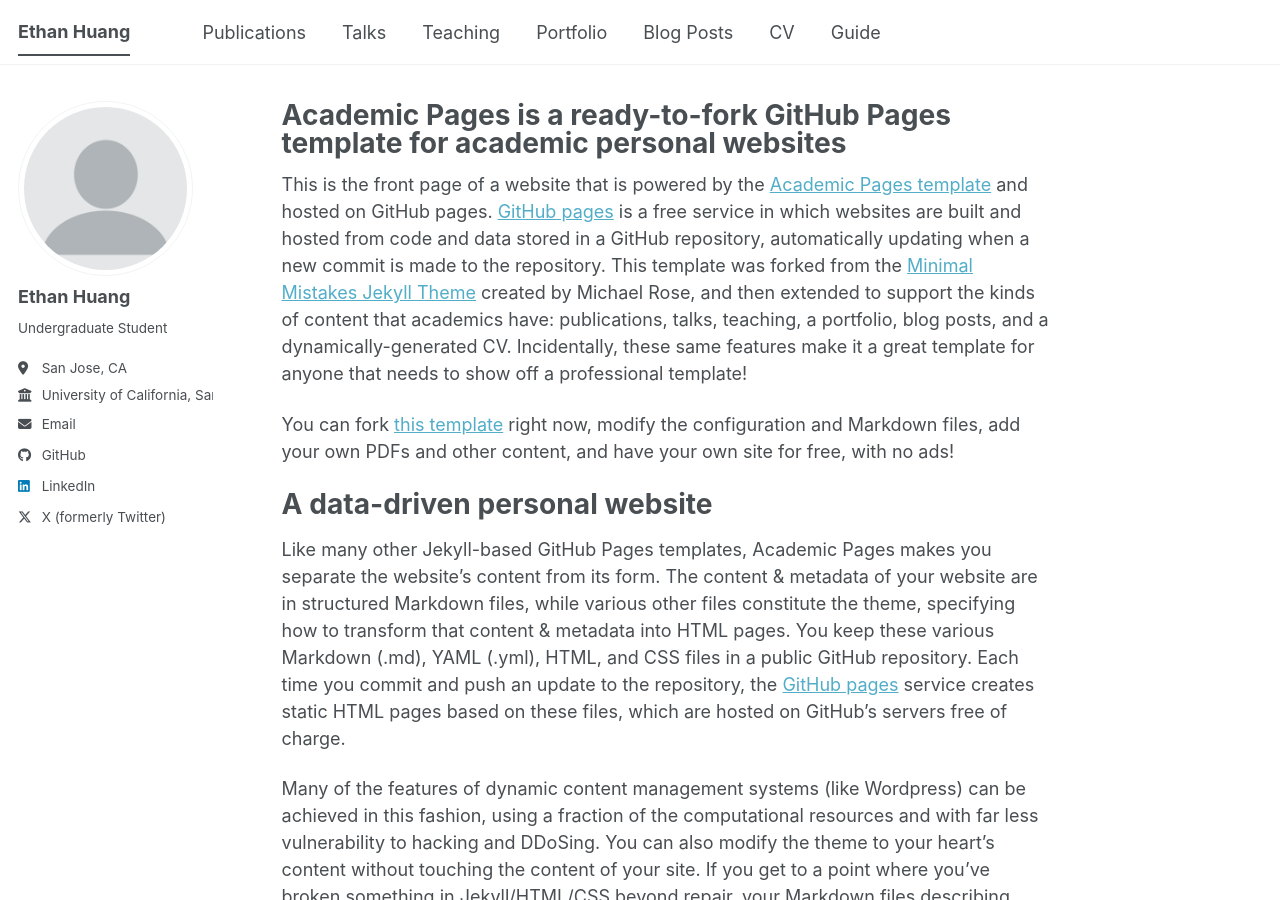
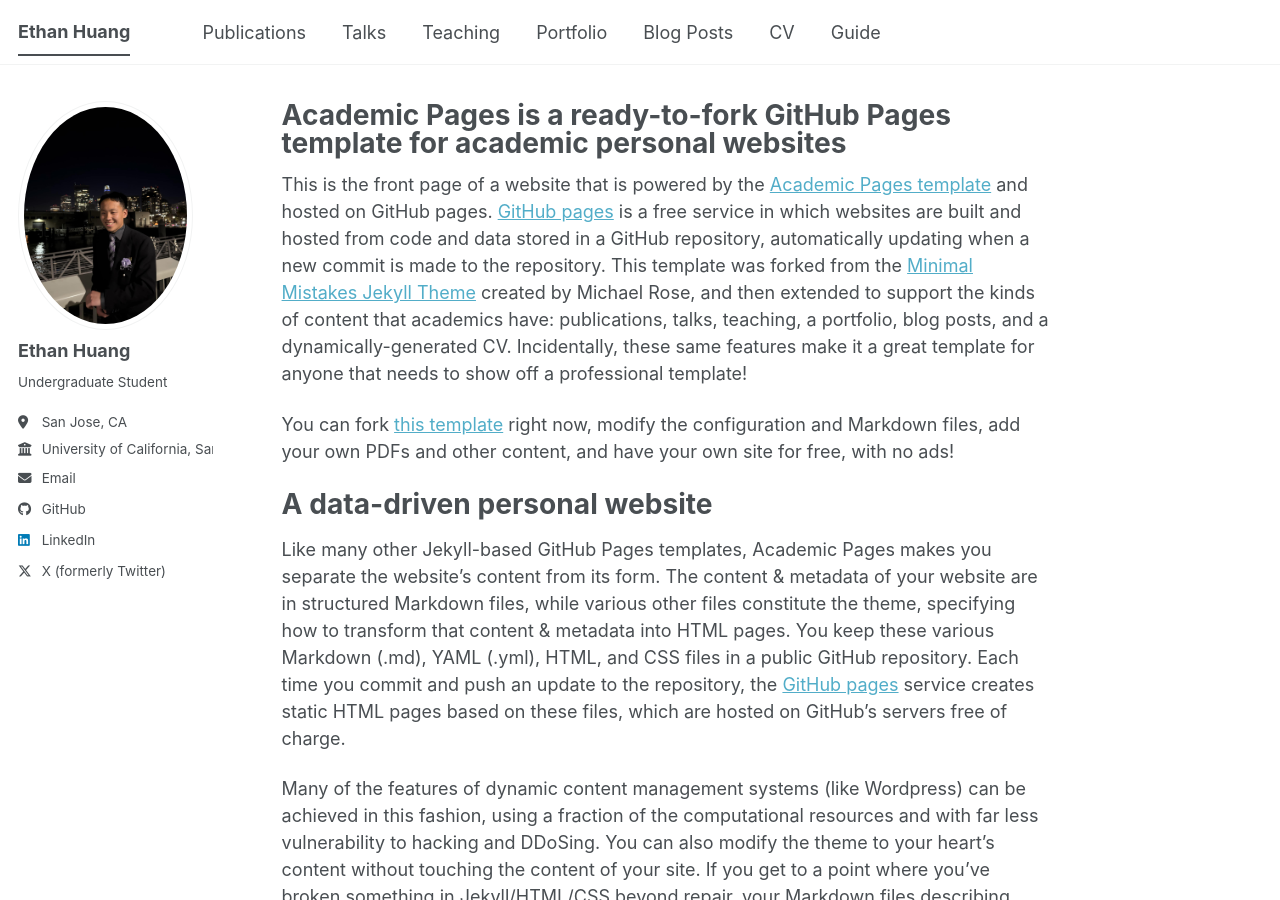
Before and after one commit to eyh002/eyh002.github.io, a Jekyll site: the page built from _pages/about.md, in a window 1280 px wide and 900 px high. Built offline with Jekyll 4.4.1, drawn with Linux system fonts in a browser that asks for light colours; a script bundle is joined from its source files by our own code; library files that are not in the unit come from our copies.

Commit message:
Update author avatar and email in config

```diff
--- a/_config.yml
+++ b/_config.yml
@@ -23,14 +23,14 @@
 #               Additional customization can be done by editing /_includes/author-profile.html
 author:
   # Biographic information
-  avatar           : "profile.png"
+  avatar           : "prom.jpg"
   name             : "Ethan Huang"
   pronouns         : # example: "she/her"
   bio              : "Undergraduate Student"
   location         : "San Jose, CA"
   employer         : "University of California, San Diego"
   uri              : # URL
-  email            : "none@example.org"
+  email            : "eyh002@ucsd.edu"
 
   # Academic websites
   academia         : # URL
```
